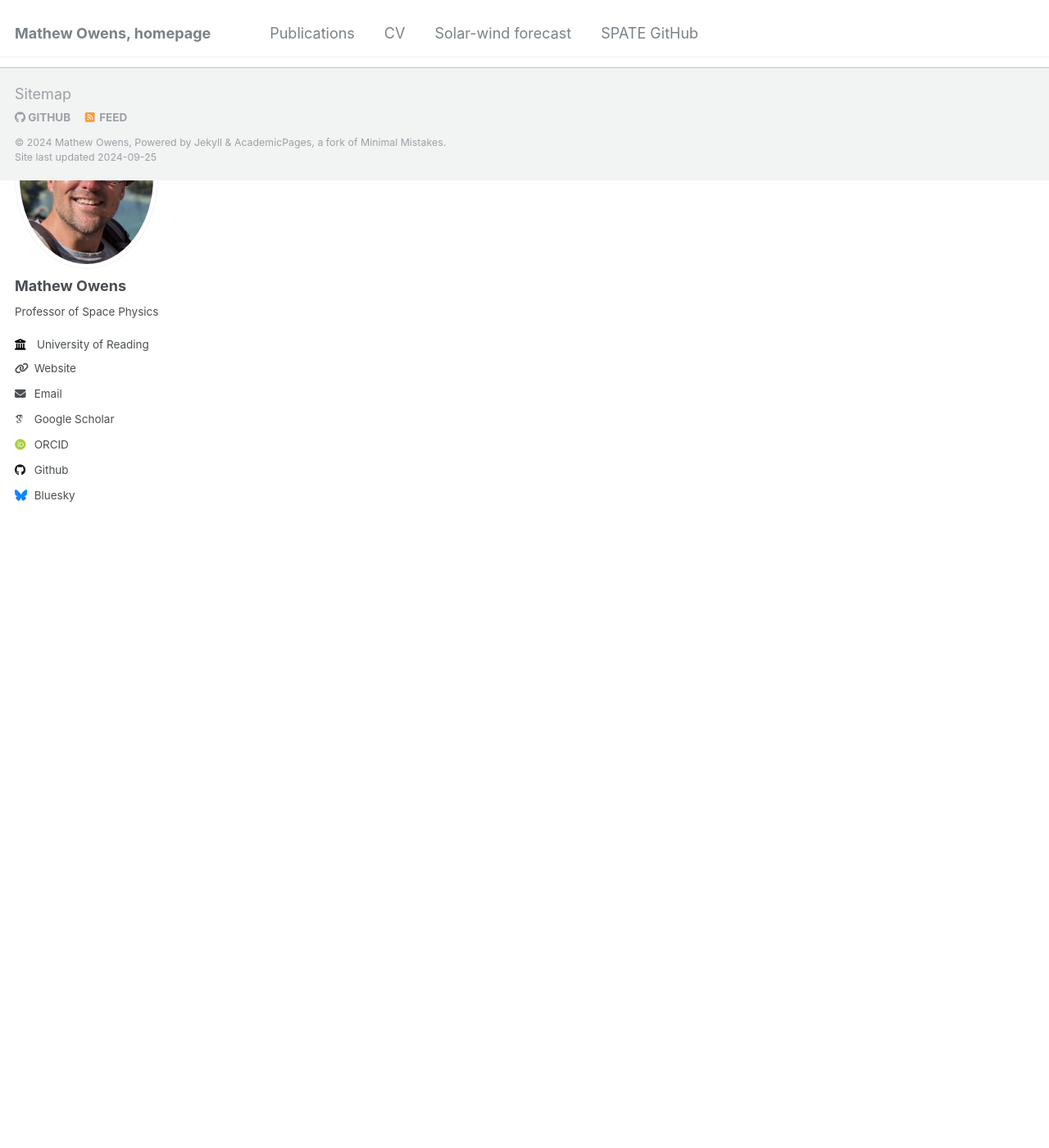
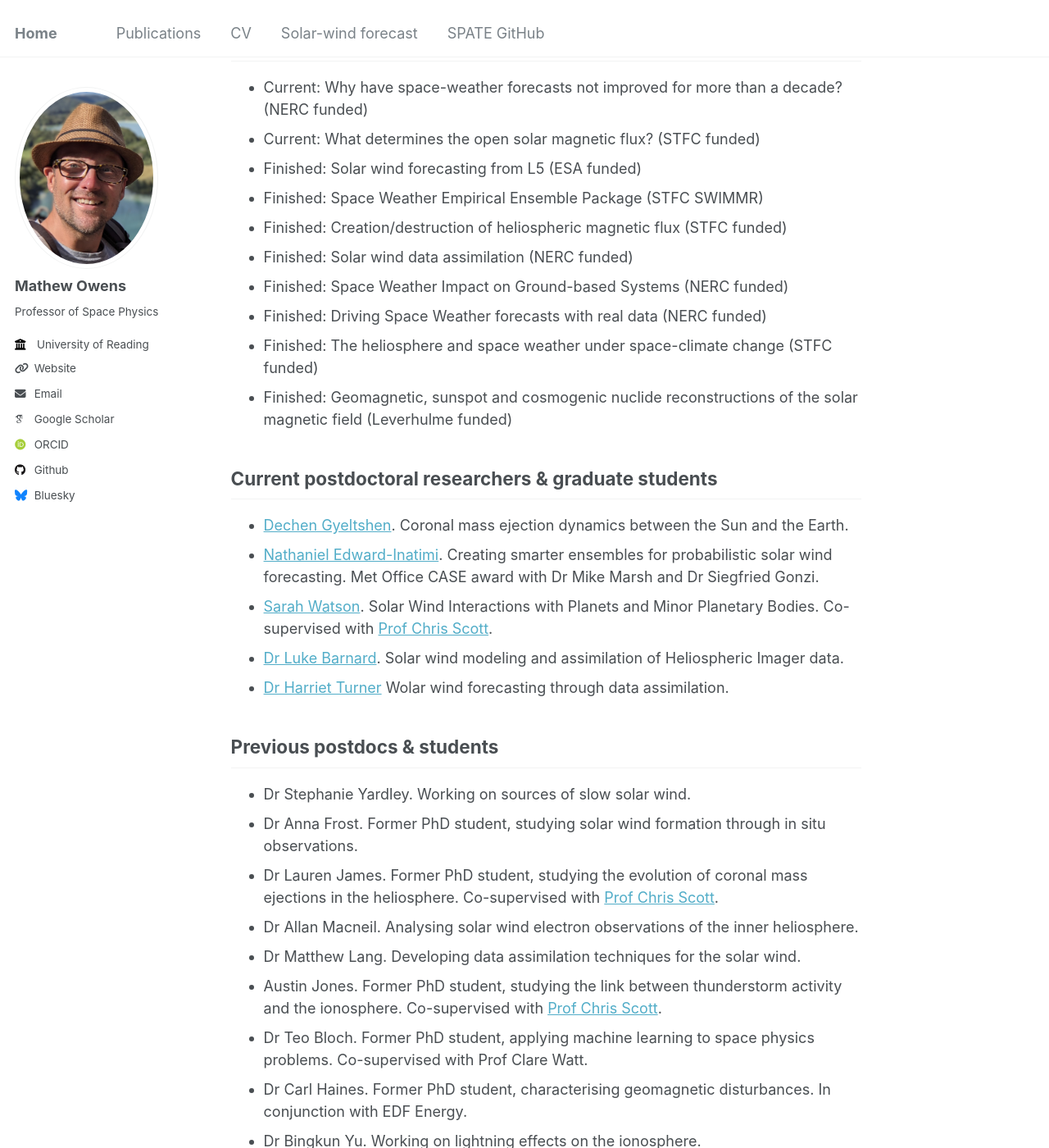
Before and after one commit to mathewjowens/mathewjowens.github.io, a Jekyll site: the page built from _pages/about.md, in a window 1280 px wide and 1400 px high, scrolled down 1180 px. Shown: the whole window at 82% size. Built offline with Jekyll 4.4.1, drawn with Linux system fonts in a browser that asks for light colours; some web fonts are replaced; some of the changed text lies outside the part shown.

Commit message:
porting old site info

```diff
--- a/_config.yml
+++ b/_config.yml
@@ -8,7 +8,7 @@
 
 # Basic Site Settings
 locale                   : "en-UK"
-title                    : "Mathew Owens, homepage"
+title                    : "Home"
 title_separator          : "-"
 name                     : &name "Mathew Owens"
 description              : &description "Space physicist"
--- a/_pages/about.md
+++ b/_pages/about.md
@@ -5,9 +5,17 @@ redirect_from:
   - /about/
   - /about.html
 ---
-I am a Professor of Space Physics in the [Department of Meteorology](https://research.reading.ac.uk/meteorology/ "Department of Meteorology")
+I am a Professor of Space Physics in the [Department of Meteorology](https://research.reading.ac.uk/meteorology/ "Department of Meteorology") and a member of the [Space and Atmospheric Electricity Group (SPATE)](https://research.reading.ac.uk/met-spate/).
 
-Links to a (probably updated) publication list and a (probably outdated) CV  above. You'll also find links to our groups Github code repository and the space-weather forecast.
+Links to a (probably updated) publication list and a (probably outdated) CV can be found above. You'll also find links to our group's Github code repository and our space-weather forecast.
+
+## Primary esearch interests
+
+ * The heliospheric magnetic field
+ * Large-scale solar wind  structure
+ * Empirical and numerical space-weather forecasting
+ * Forecast validation methods
+ * Reconstructions of long-term solar variability
 
 ## Recent news
 
@@ -20,3 +28,44 @@ Links to a (probably updated) publication list and a (probably outdated) CV  abo
 * Mar 2023: [Ars Technica](https://arstechnica.com/science/2023/03/all-the-ways-the-most-common-bit-of-climate-misinformation-is-wrong/) covered some of our work explaining how the Sun can't be the primary driver of climate change.
 
 Old news is archived [here](/_pages/oldnews.html)
+
+## Externally funded research projects
+
+* Current: Why have space-weather forecasts not improved for more than a decade? (NERC funded)
+* Current: What determines the open solar magnetic flux? (STFC funded)
+* Finished: Solar wind forecasting from L5 (ESA funded)
+* Finished: Space Weather Empirical Ensemble Package (STFC SWIMMR)
+* Finished: Creation/destruction of heliospheric magnetic flux (STFC funded)
+* Finished: Solar wind data assimilation (NERC funded)
+* Finished: Space Weather Impact on Ground-based Systems (NERC funded)
+* Finished: Driving Space Weather forecasts with real data (NERC funded)
+* Finished: The heliosphere and space weather under space-climate change (STFC funded)
+* Finished: Geomagnetic, sunspot and cosmogenic nuclide reconstructions of the solar magnetic field (Leverhulme funded)
+
+## Current postdoctoral researchers & graduate students
+
+* [Dechen Gyeltshen](https://research.reading.ac.uk/meteorology/people/dechen-gyeltshen/). Coronal mass ejection dynamics between the Sun and the Earth.
+* [Nathaniel Edward-Inatimi](https://research.reading.ac.uk/meteorology/people/nathaniel-edward-inatimi/). Creating smarter ensembles for probabilistic solar wind forecasting. Met Office CASE award with Dr Mike Marsh and Dr Siegfried Gonzi.
+* [Sarah Watson](https://research.reading.ac.uk/meteorology/people/sarah-watson/). Solar Wind Interactions with Planets and Minor Planetary Bodies. Co-supervised with [Prof Chris Scott](https://research.reading.ac.uk/meteorology/people/christopher-scott-formerly-davis/).
+* [Dr Luke Barnard](http://www.met.reading.ac.uk/~yq904481/home/). Solar wind modeling and assimilation of Heliospheric Imager data.
+* [Dr Harriet Turner](https://research.reading.ac.uk/meteorology/people/harriet-turner/) Wolar wind forecasting through data assimilation.
+
+## Previous postdocs & students
+
+* Dr Stephanie Yardley. Working on sources of slow solar wind.
+* Dr Anna Frost. Former PhD student, studying solar wind formation through in situ observations.
+* Dr Lauren James. Former PhD student, studying the evolution of coronal mass ejections in the heliosphere. Co-supervised with [Prof Chris Scott](https://research.reading.ac.uk/meteorology/people/christopher-scott-formerly-davis/).
+* Dr Allan Macneil. Analysing solar wind electron observations of the inner heliosphere.
+* Dr Matthew Lang. Developing data assimilation techniques for the solar wind.
+* Austin Jones. Former PhD student, studying the link between thunderstorm activity and the ionosphere. Co-supervised with [Prof Chris Scott](https://research.reading.ac.uk/meteorology/people/christopher-scott-formerly-davis/).
+* Dr Teo Bloch. Former PhD student, applying machine learning to space physics problems. Co-supervised with Prof Clare Watt.
+* Dr Carl Haines. Former PhD student, characterising geomagnetic disturbances. In conjunction with EDF Energy.
+* Dr Bingkun Yu. Working on lightning effects on the ionosphere.
+* Dr Nachiketa Chakraborty. Causal inference problems in space weather science.
+* Dr Shannon Jones. Former PhD student, working on coronal mass ejections using Heliospheric Imager observations. Co-supervised with [Prof Chris Scott](https://research.reading.ac.uk/meteorology/people/christopher-scott-formerly-davis/).
+* Dr Maria Valdivieso da Costa. Digitising and processing historical thunder observations.
+* Dr Sarah Bentley. Former PhD student, working on solar wind driving of magnetospheric wave power and its effects on the radiation belts. Co-supervised with Prof Clare Watt.
+* Dr Mai Mai Lam. Space-troposphere coupling and space influences on the global atmospheric electric circuit.
+* Dr Adam El-Said.  Testing the "Enlil" solar wind model initialised with Heliospheric Imager data.
+* Dr Kim Tucker-Hood. Former PhD student, Co-supervised with [Prof Chris Scott](https://research.reading.ac.uk/meteorology/people/christopher-scott-formerly-davis/) and Prof David Jackson through a Met Office CASE award. Working on solar storm forecasting from heliospheric imager data.
+* Dr Simon Thomas. Former PhD student, analysing ground-based neutron monitor data.
```
